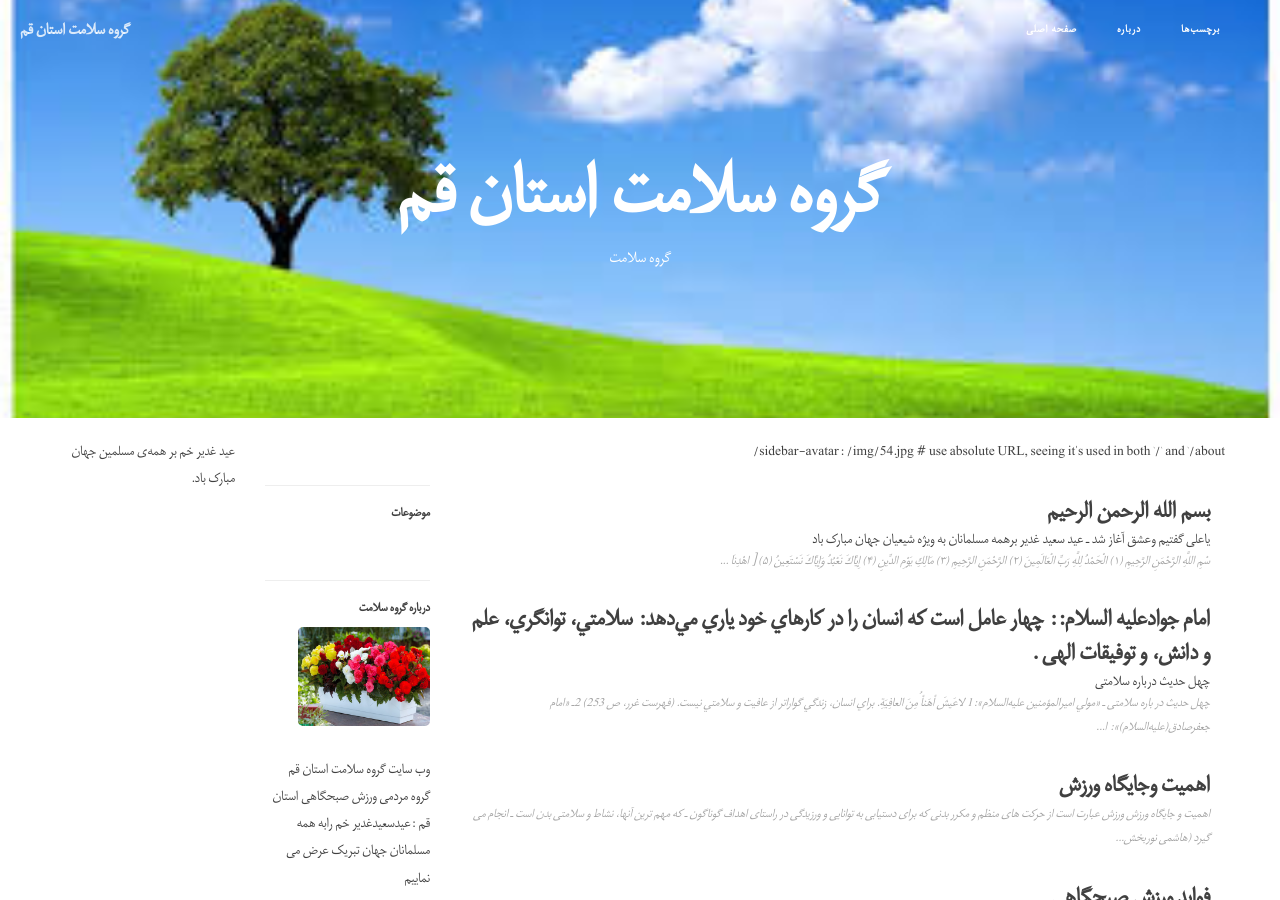
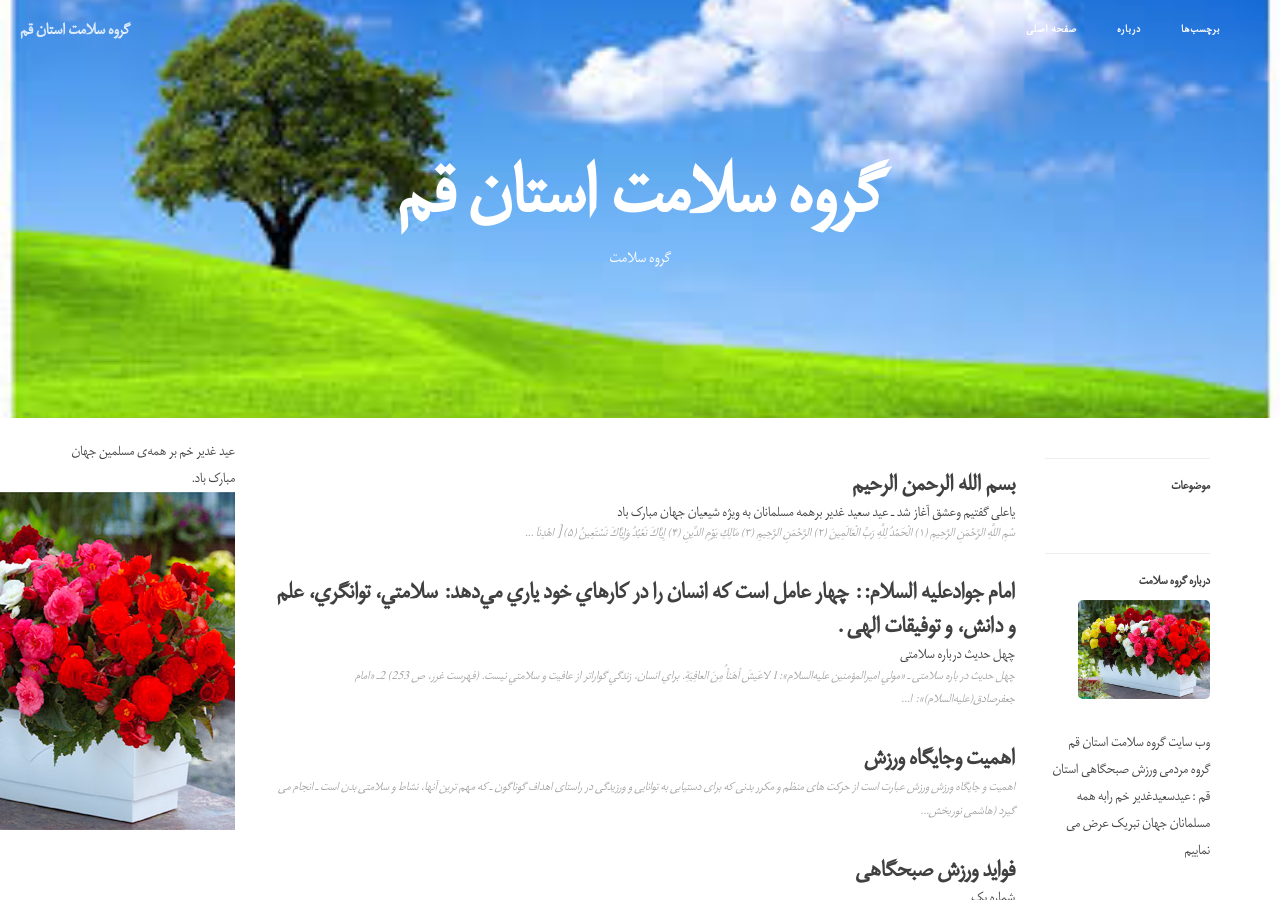
Before and after one commit to grouh-salamat/grouh-salamat.github.io, a Jekyll site: the page built from index.html, in a window 1280 px wide and 900 px high. Built offline with Jekyll 4.4.1, drawn with Linux system fonts in a browser that asks for light colours; the list of posts is cut into pages by our own code.

Commit message:
Update page.html

```diff
--- a/_layouts/page.html
+++ b/_layouts/page.html
@@ -72,8 +72,9 @@
                 postlist-container
             ">
 عید غدیر خم بر همه‌ی مسلمین جهان مبارک باد.
-</div>
-	sidebar-avatar: /img/54.jpg      # use absolute URL, seeing it's used in both `/` and `/about/
+<img src="/img/53.jpg ">
+		</div>
+
     		<div class="
                 col-lg-8 col-lg-offset-0
                 col-md-8 col-md-offset-0
```
